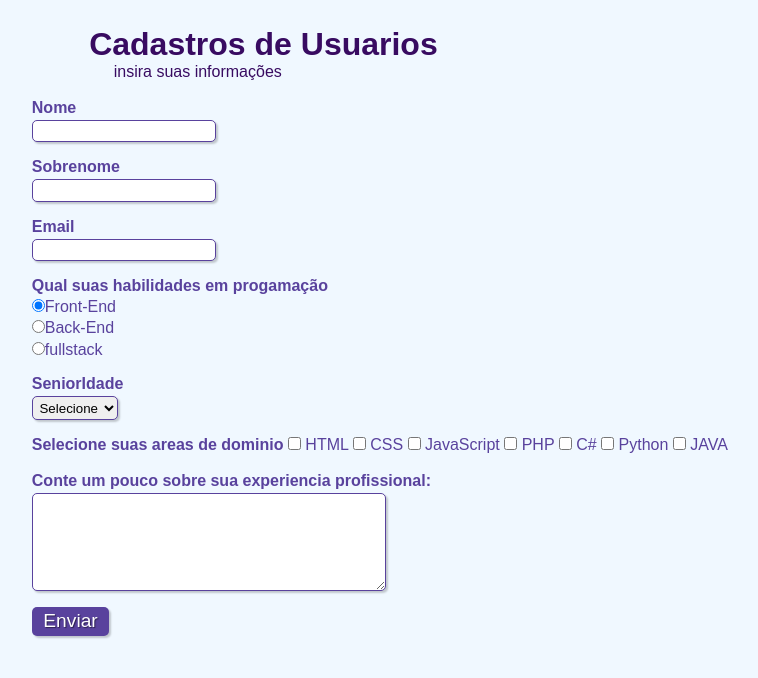
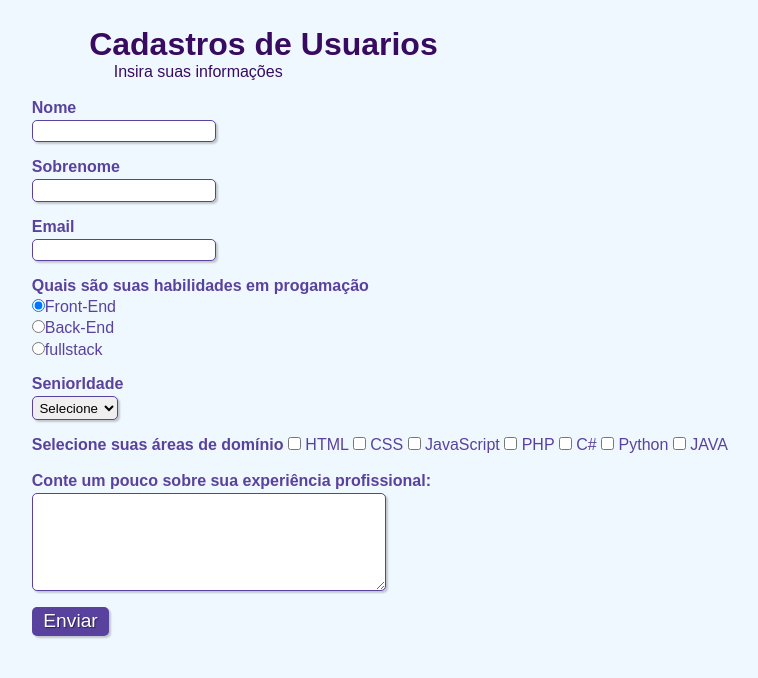
Before and after one commit to WagnerSkibinski/form.wagner.sktx, a plain HTML site: page index.html in a window 1280 px wide. Shown: the whole page, without its empty margins (429-1187 px from the left). Drawn offline with Linux system fonts and the light colour scheme.

Commit message:
Update index.html

```diff
--- a/index.html
+++ b/index.html
@@ -12,7 +12,7 @@
 <body>
     <form action="https://api.sheetmonkey.io/form/pMKeatcbtuG2ddxNDfgMBD" method="post">
         <h1 id="titulo">Cadastros de Usuarios</h1>
-        <p id="subTitulo">insira suas informações</p>
+        <p id="subTitulo">Insira suas informações</p>
         <br>
     </div>
 
@@ -37,7 +37,7 @@
         </div>
 
         <div class="campo">
-            <label><strong>Qual suas habilidades em progamação</strong></label>
+            <label><strong>Quais são suas habilidades em progamação</strong></label>
             <label>
                 <input type="radio" name="devweb" value="frontend" checked>Front-End
             </label>
@@ -61,7 +61,7 @@
 
       <fieldset class="grupo">
         <div id="checkbox">
-            <label><strong>Selecione suas areas de dominio</strong></label>
+            <label><strong>Selecione suas áreas de domínio</strong></label>
 
             <input type="checkbox" id="tecnologia1" name="tecnologia1" value="HTML">
             <label for="tecnologia1">HTML</label>
@@ -88,7 +88,7 @@
 
     <div class="campo">
         <br>
-        <label for="experiencia"><strong>Conte um pouco sobre sua experiencia profissional:</strong></label>
+        <label for="experiencia"><strong>Conte um pouco sobre sua experiência profissional:</strong></label>
         <textarea rows="6"  style="width: 26em" id="experiencia" name="experiencia"></textarea>
     </div>
 
@@ -98,3 +98,7 @@
 
 </body>
 </html>
+
+
+</body>
+</html>
```
